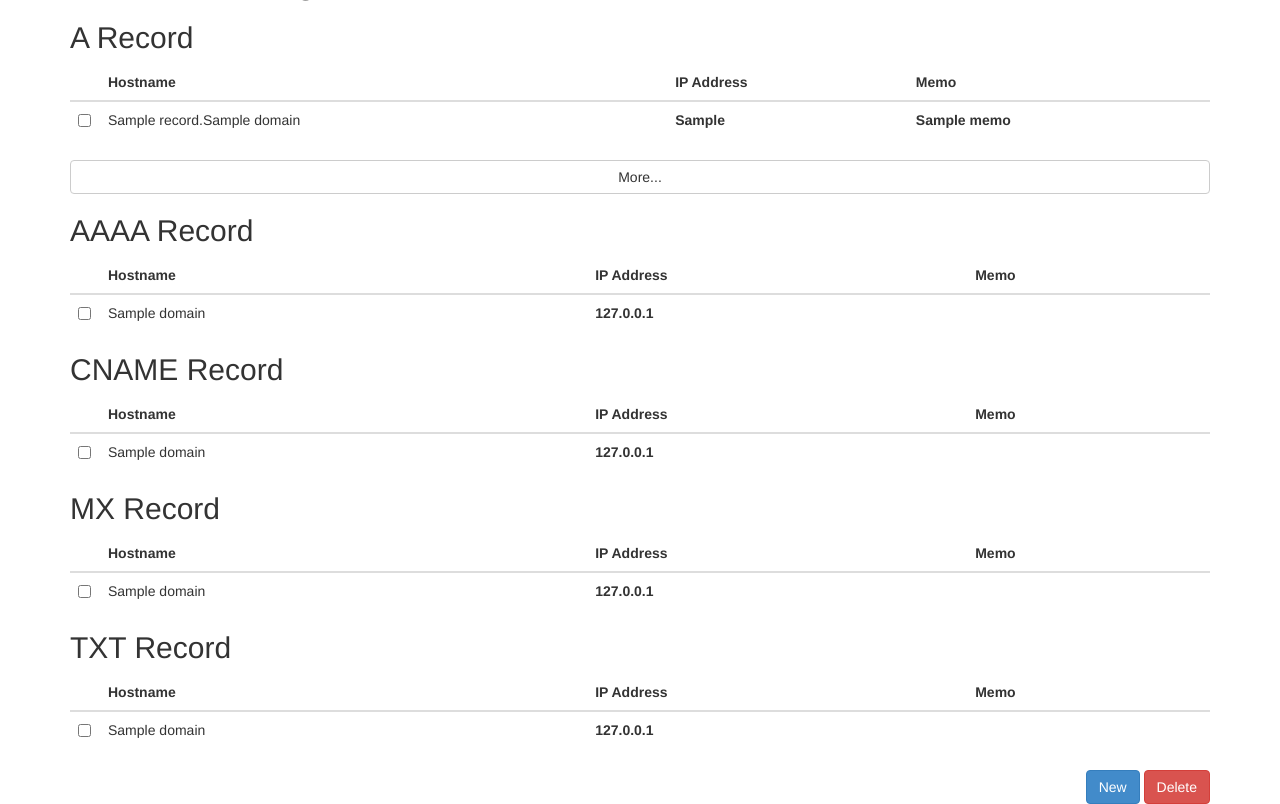
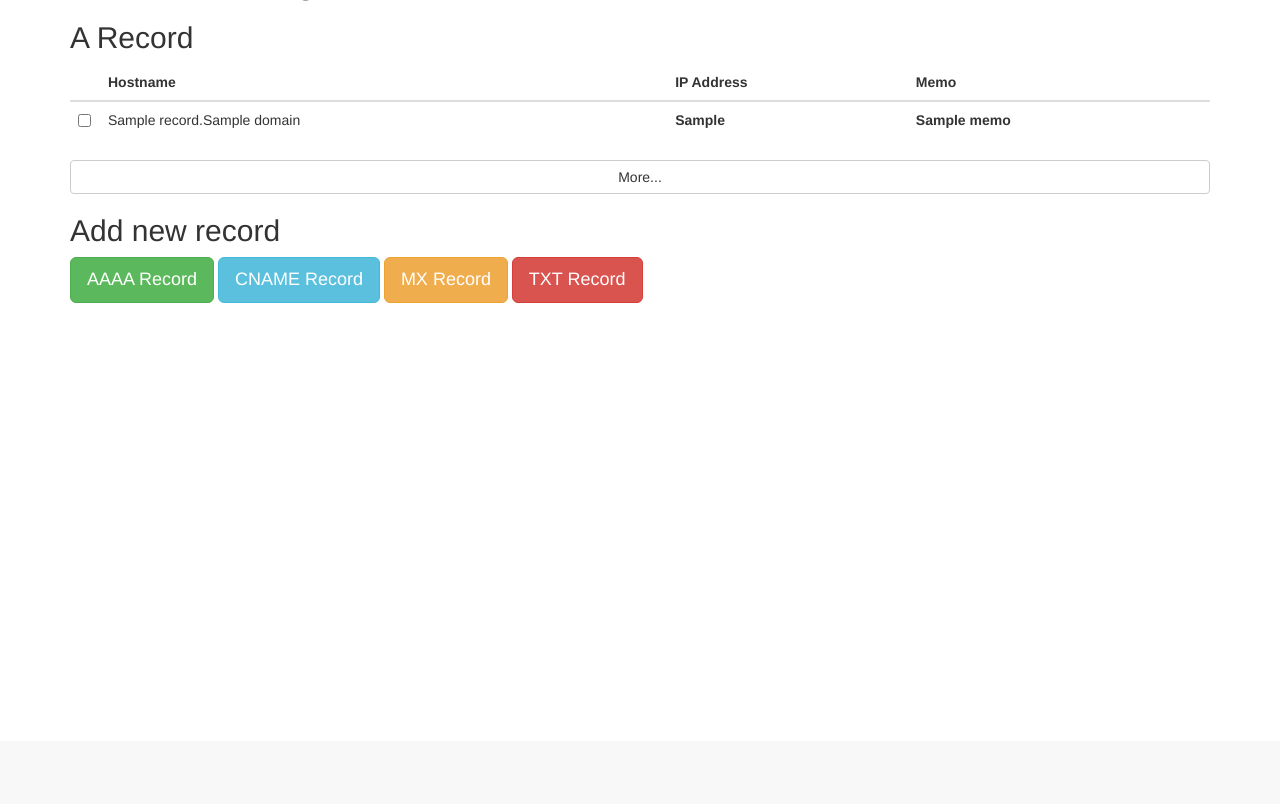
Before and after one commit to dnsforever/dnsforever-web, a Flask app: template dnsserver/templates/domain_detail.html in a window 1280 px wide. Shown: the part 59-863 px from the top of the page. After the commit the page ends 362 px from the top, so only its background shows below. Run offline with Flask 2, Linux system fonts and the light colour scheme; the template is opened without the code that fills it: most values are stand-ins (such as "Sample title", 1, 10 or a date in 2020); some libraries are stand-ins or nearby versions.

Commit message:
Link to new record page.

```diff
--- a/dnsserver/domain.py
+++ b/dnsserver/domain.py
@@ -79,6 +79,9 @@
 
     records = g.session.query(RecordA).filter(RecordA.domain == domain)\
                                       .order_by(RecordA.name).all()
+
+    if not records:
+        return redirect(url_for('domain.record_a_new', domain=domain.domain))
 
     return render_template('domain_a.html',
                            domain=domain,
--- a/dnsserver/templates/domain_detail.html
+++ b/dnsserver/templates/domain_detail.html
@@ -10,6 +10,7 @@
 {% block body %}
 <h1>Domain Setting <small>{{ domain.domain }}</small></h1>
 
+{% if domain.a %}
 <h2>A Record</h2>
 <table class="table table-hover">
     <thead>
@@ -32,7 +33,9 @@
     </tbody>
 </table>
 <a href="{{ url_for('domain.record_a', domain=domain.domain) }}" class="btn btn-default btn-block">More...</a>
+{% endif %}
 
+{% if domain.aaaa %}
 <h2>AAAA Record</h2>
 <table class="table table-hover">
     <thead>
@@ -53,6 +56,9 @@
     </tbody>
 </table>
 
+{% endif %}
+
+{% if domain.cname %}
 <h2>CNAME Record</h2>
 <table class="table table-hover">
     <thead>
@@ -73,6 +79,9 @@
     </tbody>
 </table>
 
+{% endif %}
+
+{% if domain.mx %}
 <h2>MX Record</h2>
 <table class="table table-hover">
     <thead>
@@ -93,6 +102,9 @@
     </tbody>
 </table>
 
+{% endif %}
+
+{% if domain.txt %}
 <h2>TXT Record</h2>
 <table class="table table-hover">
     <thead>
@@ -112,8 +124,25 @@
         </tr>
     </tbody>
 </table>
-<div class="pull-right">
-    <button type="submit" class="btn btn-primary">New</button>
-    <button type="submit" class="btn btn-danger">Delete</button>
+{% endif %}
+
+<h2>Add new record</h2>
+<div>
+{% if not domain.a %}
+    <a href="{{ url_for('domain.record_a_new', domain=domain.domain) }}" class="btn btn-lg btn-primary">A Record(DDNS)</a>
+{% endif %}
+{% if not domain.aaaa %}
+    <a href="{{ url_for('domain.record_a_new', domain=domain.domain) }}" class="btn btn-lg btn-success">AAAA Record</a>
+{% endif %}
+{% if not domain.cname %}
+    <a href="{{ url_for('domain.record_a_new', domain=domain.domain) }}" class="btn btn-lg btn-info">CNAME Record</a>
+{% endif %}
+{% if not domain.mx %}
+    <a href="{{ url_for('domain.record_a_new', domain=domain.domain) }}" class="btn btn-lg btn-warning">MX Record</a>
+{% endif %}
+{% if not domain.txt %}
+    <a href="{{ url_for('domain.record_a_new', domain=domain.domain) }}" class="btn btn-lg btn-danger">TXT Record</a>
+{% endif %}
 </div>
+
 {% endblock %}
```
